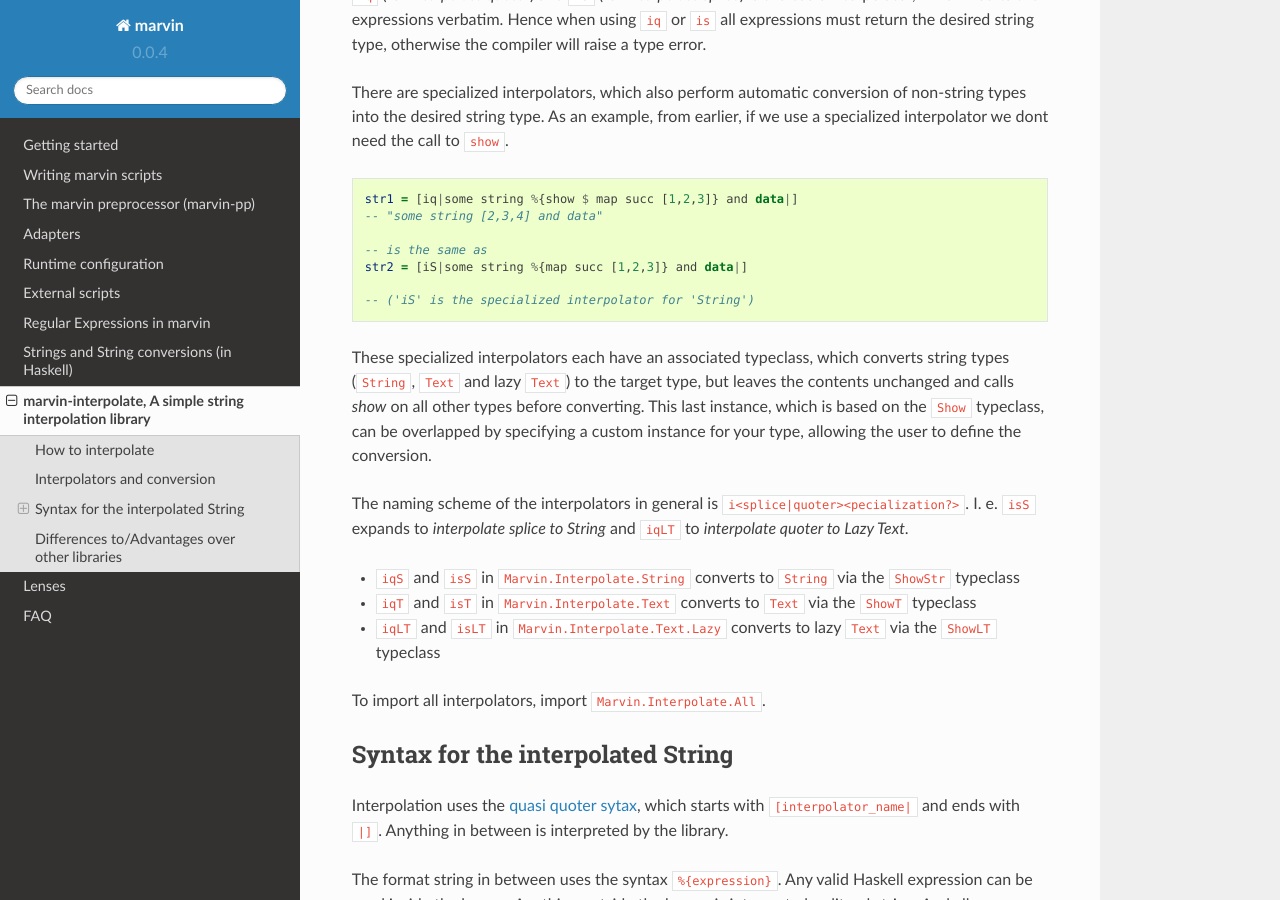
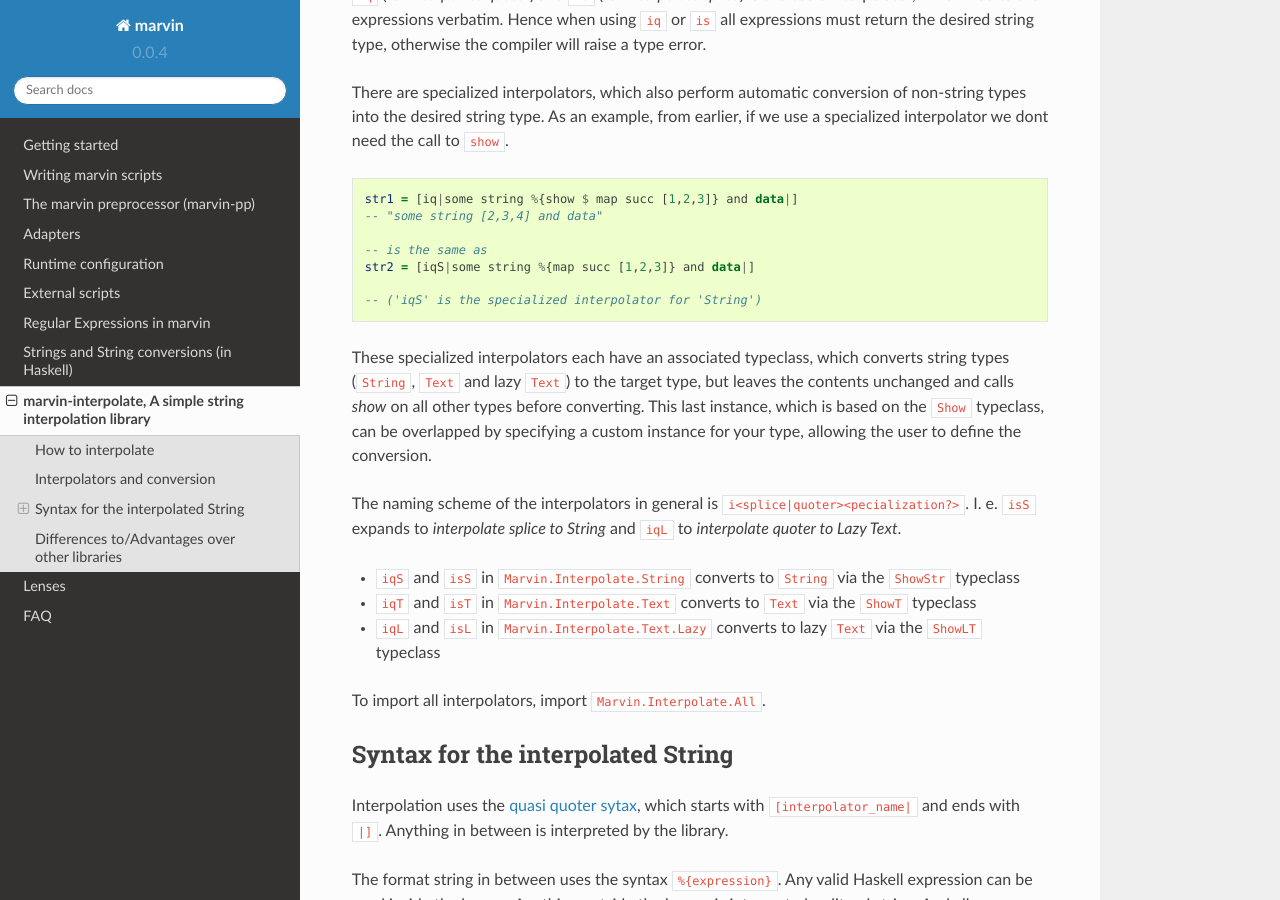
Before and after one commit to JustusAdam/marvin-docs, a Sphinx documentation site: the page built from source/interpolation.rst, in a window 1280 px wide and 900 px high, scrolled down 1440 px. Built offline with Sphinx 7.4.7 and the Read the Docs theme 2.0.0, drawn with Linux system fonts in a browser that asks for light colours.

Commit message:
Adapting to new API

```diff
--- a/source/interpolation.rst
+++ b/source/interpolation.rst
@@ -67,19 +67,19 @@ As an example, from earlier, if we use a specialized interpolator we dont need t
     -- "some string [2,3,4] and data"
 
     -- is the same as
-    str2 = [iS|some string %{map succ [1,2,3]} and data|]
+    str2 = [iqS|some string %{map succ [1,2,3]} and data|]
 
-    -- ('iS' is the specialized interpolator for 'String')
+    -- ('iqS' is the specialized interpolator for 'String')
 
 These specialized interpolators each have an associated typeclass, which converts string types (``String``, ``Text`` and lazy ``Text``) to the target type, but leaves the contents unchanged and calls `show` on all other types before converting.
 This last instance, which is based on the ``Show`` typeclass, can be overlapped by specifying a custom instance for your type, allowing the user to define the conversion.
 
 The naming scheme of the interpolators in general is ``i<splice|quoter><pecialization?>``.
-I. e. ``isS`` expands to *interpolate splice to String* and ``iqLT`` to *interpolate quoter to Lazy Text*.
+I. e. ``isS`` expands to *interpolate splice to String* and ``iqL`` to *interpolate quoter to Lazy Text*.
 
 - ``iqS`` and ``isS`` in ``Marvin.Interpolate.String`` converts to ``String`` via the ``ShowStr`` typeclass
 - ``iqT`` and ``isT`` in ``Marvin.Interpolate.Text`` converts to ``Text`` via the ``ShowT`` typeclass
-- ``iqLT`` and ``isLT`` in ``Marvin.Interpolate.Text.Lazy`` converts to lazy ``Text`` via the ``ShowLT`` typeclass
+- ``iqL`` and ``isL`` in ``Marvin.Interpolate.Text.Lazy`` converts to lazy ``Text`` via the ``ShowLT`` typeclass
 
 To import all interpolators, import ``Marvin.Interpolate.All``.
 
```
